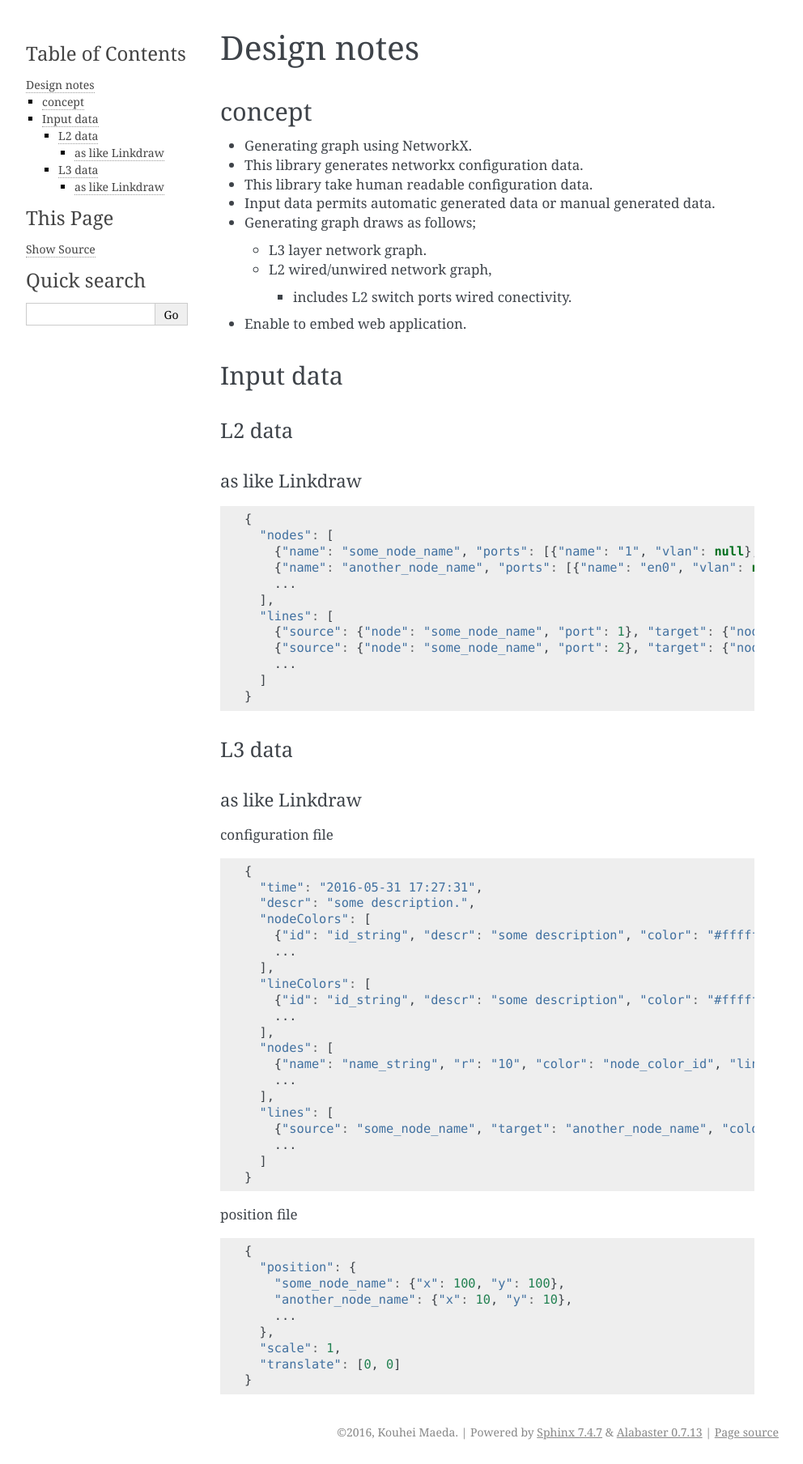
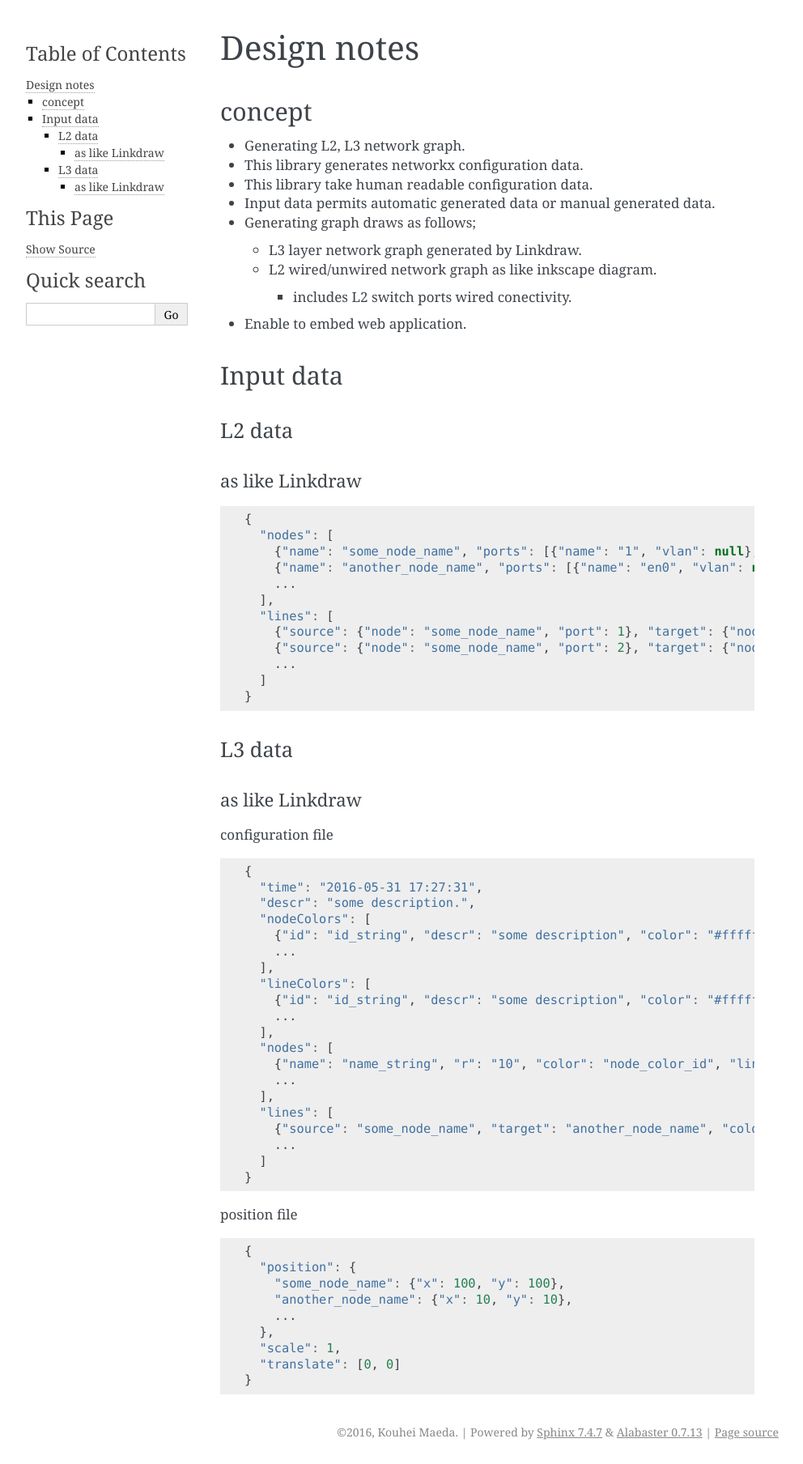
Before and after one commit to mkouhei/nwgraph, a Sphinx documentation site: the page built from docs/source/design.rst, in a window 1280 px wide. Shown: the whole page at 81% size, without its empty margins (148-1140 px from the left). Built offline with Sphinx 7.4.7, drawn with Linux system fonts in a browser that asks for light colours.

Commit message:
Updates documents.
Signed-off-by: Kouhei Maeda <mkouhei@palmtb.net>

```diff
--- a/docs/source/design.rst
+++ b/docs/source/design.rst
@@ -5,14 +5,14 @@
 concept
 =======
 
-* Generating graph using NetworkX.
+* Generating L2, L3 network graph.
 * This library generates networkx configuration data.
 * This library take human readable configuration data.
 * Input data permits automatic generated data or manual generated data.
 * Generating graph draws as follows;
 
-  * L3 layer network graph.
-  * L2 wired/unwired network graph,
+  * L3 layer network graph generated by Linkdraw.
+  * L2 wired/unwired network graph as like inkscape diagram.
 
     * includes L2 switch ports wired conectivity.
 
--- a/setup.py
+++ b/setup.py
@@ -53,8 +53,7 @@ long_description = (
     read_content("README.rst") +
     read_content(os.path.join("docs/source", "CHANGELOG.rst")))
 
-requires = ['setuptools',
-            'networkx']
+requires = ['setuptools']
 
 extras_require = {
     'reST': ['Sphinx'],
```
